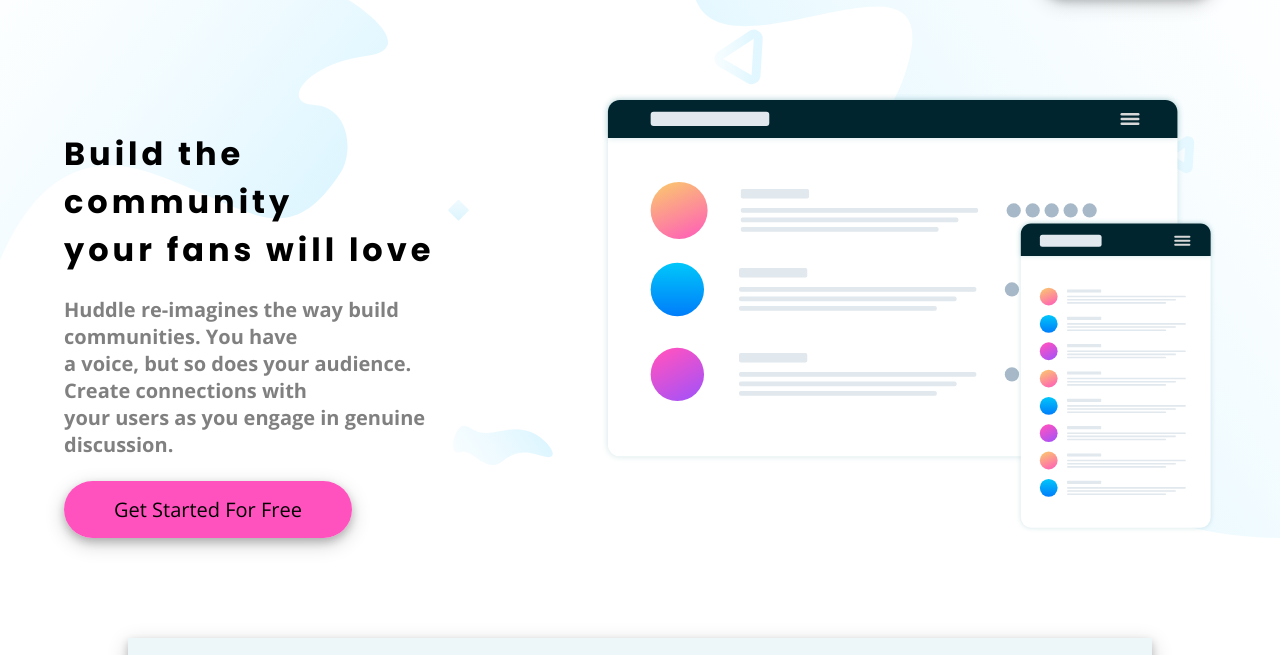
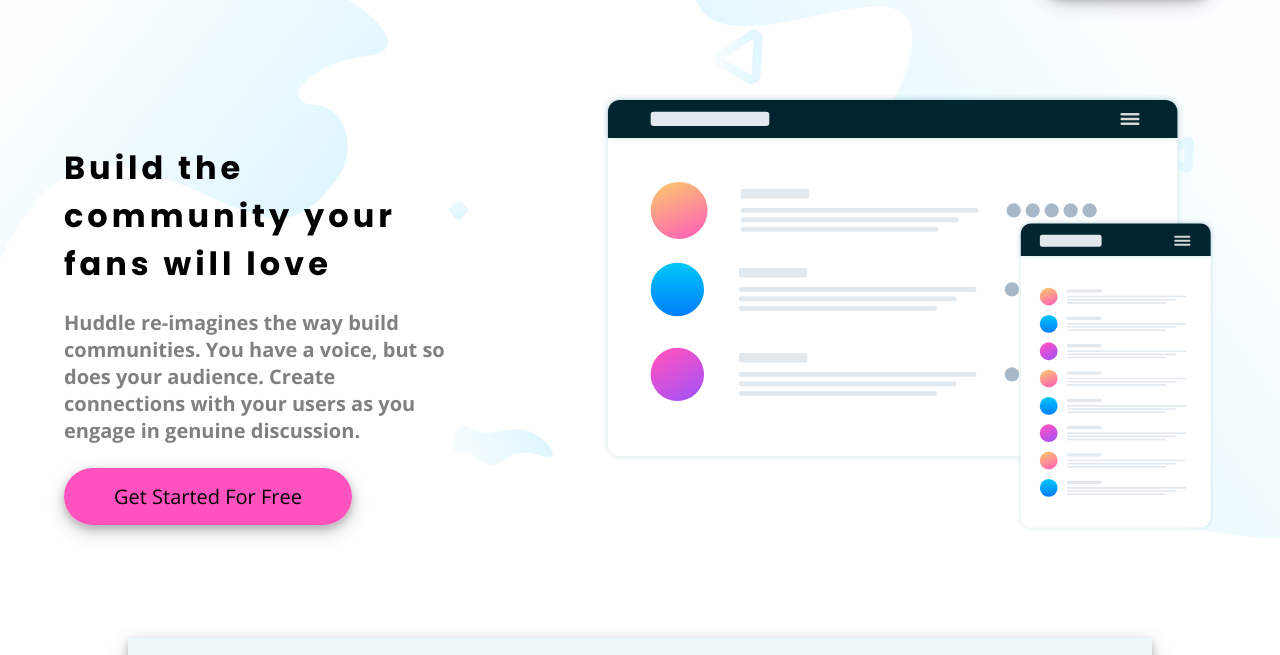
Before and after one commit to HailanRoberto/LandingPage, a plain HTML site: page index.html in a window 1280 px wide. Shown: the part 101-756 px from the top of the page. Drawn offline with nearby package versions, Linux system fonts and the light colour scheme.

Commit message:
Ajusta header__headline p

```diff
--- a/index.html
+++ b/index.html
@@ -25,9 +25,9 @@
         </nav>
         <header class="header">
             <div class="header__headline">
-                <h1>Build the community <br> your fans will love</h1>
-                <p>Huddle re-imagines the way build communities. You have <br>
-                    a voice, but so does your audience. Create connections with <br>
+                <h1>Build the community your fans will love</h1>
+                <p>Huddle re-imagines the way build communities. You have
+                    a voice, but so does your audience. Create connections with
                     your users as you engage in genuine discussion.</p>
                 <a href="#">Get Started For Free</a>
             </div>
```
Also changed, not shown: Design/127.0.0.1_5500_index.html(MD).png, Design/127.0.0.1_5500_index.html.png.
